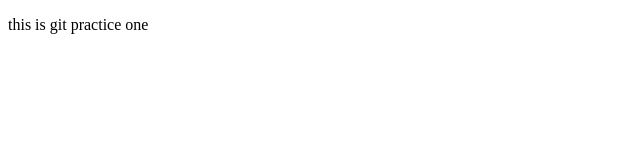
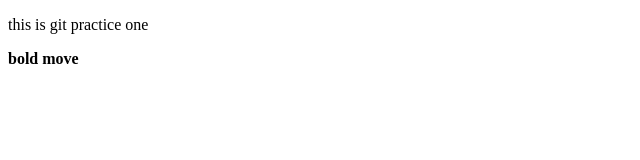
Before and after one commit to dream-land9984/GP1, a plain HTML site: page index/index.html in a window 1280 px wide. Shown: the full height of the page, 0-640 px from the left. Drawn offline with Linux system fonts and the light colour scheme.

Commit message:
bold
bold

```diff
--- a/index/index.html
+++ b/index/index.html
@@ -7,5 +7,6 @@
 </head>
 <body>
     <p>this is git practice one </p>
+    <b>bold move</b>
 </body>
 </html>
```
